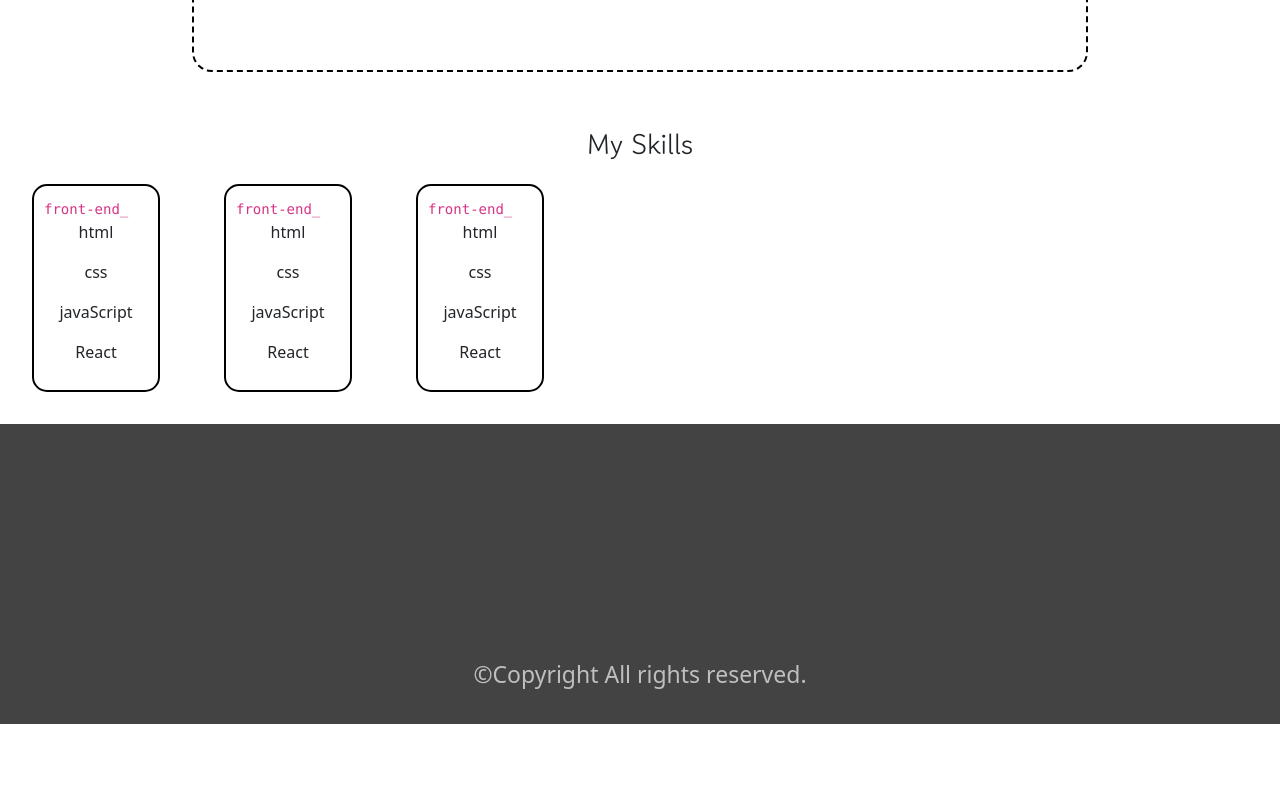
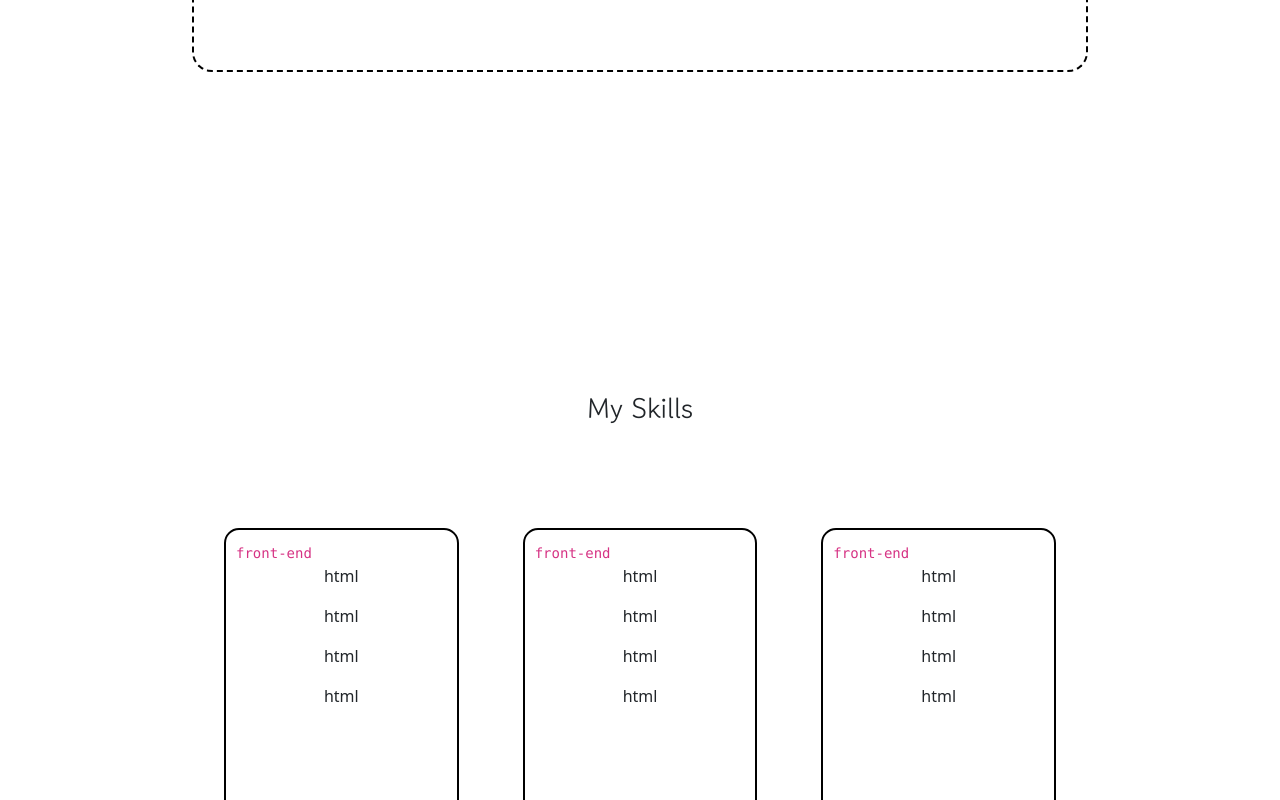
Before and after one commit to Xane07/xaneDev, a React (Vite) app: page / in a window 1280 px wide. Shown: the part 1820-2620 px from the top of the page. Before the commit the page ends 2544 px from the top, so only its background shows below. Built offline with nearby package versions, Linux system fonts and the light colour scheme.

Commit message:
json-server

```diff
--- a/src/elements/skills/main.css
+++ b/src/elements/skills/main.css
@@ -2,6 +2,8 @@
 
 
 .skillCards{
+    margin-top: 40vh;
+    margin-bottom: 10vh;
     margin-left: 5%;
     margin-right: 5%;
     display: flex;
@@ -18,18 +20,21 @@
     margin: 2rem;
     border: solid black 2px;
     border-radius: 15px;
-    width: 10%;
+    width: 30%;
+    height: 47vh;
 }
 
 .cards123{
     display: flex;
+    margin-left: 15%;
+    margin-right: 15%;
 }
 
 .skillSpans{
     display: block;
 }
-
 .skillPoints{
     display: flex;
     justify-content: center;
+    align-items: center;
 }
--- a/src/elements/skills/skillCards.jsx
+++ b/src/elements/skills/skillCards.jsx
@@ -2,12 +2,12 @@ function SkillCards() {
   return (
     <>
       <div className="thisCard">
-        <code>front-end_</code>
+        <code>front-end</code>
         <div className="skillSpans">
           <p className="skillPoints">html</p>
-          <p className="skillPoints">css</p>
-          <p className="skillPoints">javaScript</p>
-          <p className="skillPoints">React</p>
+          <p className="skillPoints">html</p>
+          <p className="skillPoints">html</p>
+          <p className="skillPoints">html</p>
           </div>
       </div>
     </>
```
Also changed, not shown: package.json (+5 -2 lines), 2 other files (tests, documents, lock files or other folders).
